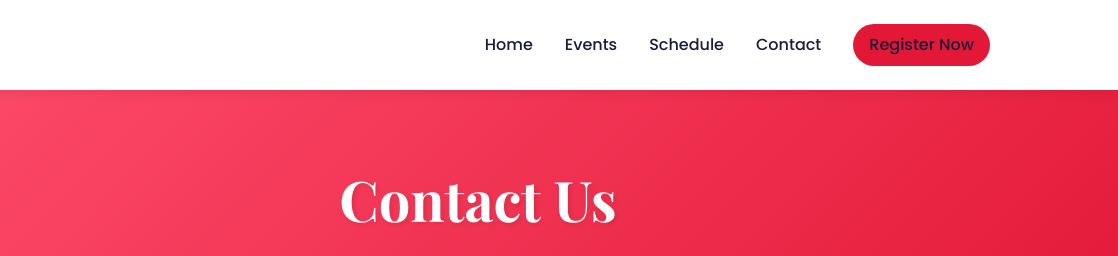
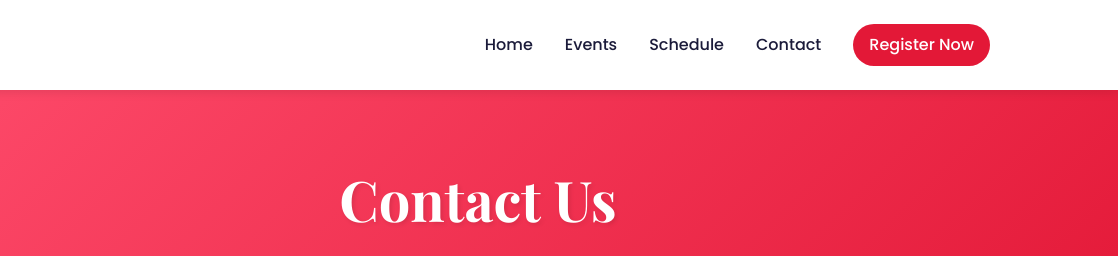
Before and after one commit to hikari-club/Hikari_club_krce, a plain HTML site: page contact.html in a window 1280 px wide. Shown: the top 256 px of the page, 162-1280 px from the left. Drawn offline with nearby package versions, Linux system fonts and the light colour scheme.

Commit message:
Update contact.html
almost dont register button  color changed and then the buttons are working

```diff
--- a/contact.html
+++ b/contact.html
@@ -474,7 +474,7 @@
                 <a href="events.html">Events</a>
                 <a href="schedule.html">Schedule</a>
                 <a href="contact.html">Contact</a>
-                <a href="https://forms.gle/nFJtmFWQN65b1c9WA" class="register-btn" target="_blank">Register Now</a>
+                <a href="https://forms.gle/nFJtmFWQN65b1c9WA" class="register-btn" target="_blank"  style="text-decoration: none; color: white   ;">Register Now</a>
             </div>
         </div>
     </nav>
```
